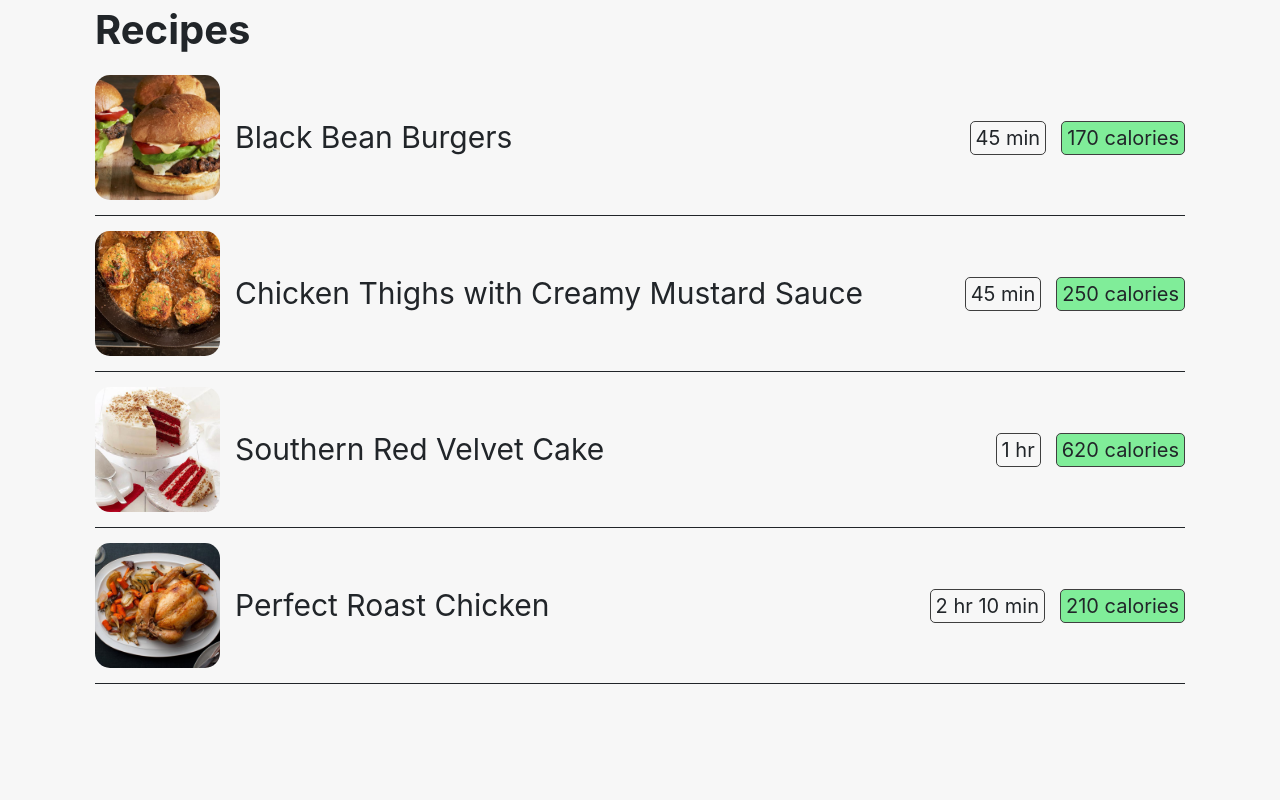
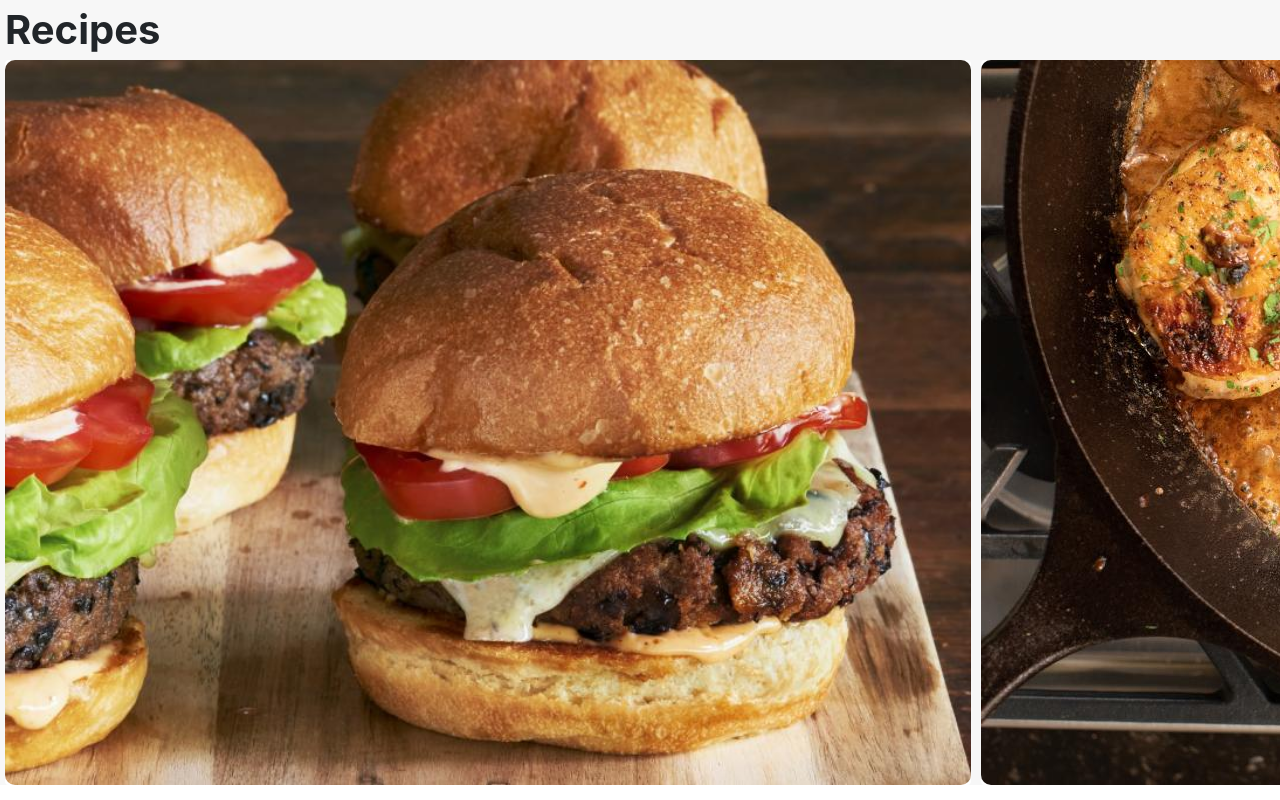
Before and after one commit to andwxu/projectrecipe, a React (Create React App) app: page / in a window 1280 px wide. Built offline with nearby package versions, Linux system fonts and the light colour scheme.

Commit message:
revamp initial commit

```diff
--- a/src/App.css
+++ b/src/App.css
@@ -1,83 +1,28 @@
 * {
-    padding: 0;
-    margin: 0;
     background-color: #f7f7f7;
 }
 
 html, body {
     width: 100%;
+    height: 100%;
 }
 
 header {
+    margin-left: 5px;
     font-size: 40px;
     font-weight: bold;
-    grid-row: 1;
-    grid-column: 2;
+    overflow: hidden;
 }
 
-.container-fluid {
-    display: grid;
-    grid-template-columns: 80px 1fr 80px;
-    grid-template-rows: 60px 1fr;
+.card-wrapper {
+    width: 100%;
+    display: flex;
+    flex-wrap: nowrap;
+    overflow-x: auto;
+    overflow: hidden;
 }
 
-.recipes {
-    grid-column: 2;
-    list-style-type: none;
+.card {
+    flex: 0 0 auto;
+    border: none !important;
 }
-
-li {
-    border-bottom: solid;
-    border-width: 1px;
-    display: flex;
-    align-items: center;
-}
-
-li img {
-    margin: 15px 0;
-    width: 125px;
-    height: 125px;
-    object-fit: cover;
-    border-radius: 15px;
-}
-
-li span {
-    font-size: 30px;
-    padding-left: 15px;
-}
-
-.boxes {
-    display: flex;
-    margin-left: auto;
-    align-items: flex-end;
-}
-
-.boxes span {
-    padding: 1px 5px;
-    border-style: solid;
-    border-radius: 5px;
-    border-width: 1px;
-    border-color: #3f3f3f;
-    font-size: 20px;
-}
-
-.boxes :nth-child(2) {
-    margin-left: 15px;
-    background-color: #80ed99;
-}
-
-@media only screen and (max-width: 950px) {
-    .boxes {
-        flex-direction: row;
-        align-self: top;
-        float: left;
-    }
-
-    .name {
-        position: relative;
-    }
-
-    .container-fluid {
-        grid-template-columns: 0 1fr 0;
-    }
-}
--- a/src/App.js
+++ b/src/App.js
@@ -1,55 +1,49 @@
 import React from 'react';
 import './App.css';
-import Container from 'react-bootstrap/Container'
-import img1 from './burger.jpeg'
-import img2 from './chicken.jpeg'
-import img3 from './cake.jpeg'
-import img4 from './roast.jpeg'
+import Container from 'react-bootstrap/Container';
+import Row from 'react-bootstrap/Row'
+import Card from './Card.js';
+import img1 from './burger.jpeg';
+import img2 from './chicken.jpeg';
+import img3 from './cake.jpeg';
+import img4 from './roast.jpeg';
 
-function App() {
-  return (
-    <Container fluid>
-      <header>
-            Recipes
-      </header>
+class App extends React.Component {
+  constructor() {
+    super();
+    this.scrollRef = React.createRef();
+  }
 
+  componentWillMount(e) {
+  }
 
-      <ul class="recipes">
-        <li>
-          <img src={img1} />
-          <span className="name">Black Bean Burgers</span>
-          <div className="boxes">
-            <span className="time">45 min</span>
-            <span className="calories">170 calories</span>
-          </div>
-        </li>
-        <li>
-          <img src={img2} />
-          <span className="name">Chicken Thighs with Creamy Mustard Sauce</span>
-          <div className="boxes">
-            <span className="time">45 min</span>
-            <span className="calories">250 calories</span>
-          </div>
-        </li>
-        <li>
-          <img src={img3} />
-          <span className="name">Southern Red Velvet Cake</span>
-          <div className="boxes">
-            <span className="time">1 hr</span>
-            <span className="calories">620 calories</span>
-          </div>
-        </li>
-        <li>
-          <img src={img4} />
-          <span className="name">Perfect Roast Chicken</span>
-          <div className="boxes">
-            <span className="time">2 hr 10 min</span>
-            <span className="calories">210 calories</span>
-          </div>
-        </li>
-      </ul>
-    </Container>
-  );
+  onWheel(e) {
+    e.preventDefault();
+    let container = this.scrollRef.current;
+    let containerScrollPosition = this.scrollRef.current.scrollLeft;
+    container.scrollTo({
+        top: 0,
+        left: containerScrollPosition + e.deltaY,
+        behaviour: 'smooth' //if you want smooth scrolling
+    })
+  }
+
+  render() {
+    return (
+      <Container fluid={true}>
+        <Row>
+          <header>
+                Recipes
+          </header>
+
+          <section className="card-wrapper" onWheel={this.onWheel.bind(this)} ref={this.scrollRef}>
+            <Card src={img1}></Card>
+            <Card src={img2}></Card>
+          </section>
+        </Row>
+      </Container>
+    );
+  }
 }
 
 export default App;
--- /dev/null
+++ b/src/Card.css
@@ -0,0 +1,13 @@
+div .card {
+    display: inline-block;
+    max-height: 100%;
+    max-width: 85%;
+    margin-right: 5px;
+    margin-left: 5px;
+}
+
+div > img {
+    height: 100%;
+    width: 100%;
+    border-radius: 10px;
+}
--- /dev/null
+++ b/src/Card.js
@@ -0,0 +1,14 @@
+import React from 'react';
+import './Card.css';
+
+class Card extends React.Component {
+    render() {
+        return (
+            <div className="card">
+                <img src={this.props.src}/>
+            </div>
+        );
+    }
+}
+
+export default Card;
```
